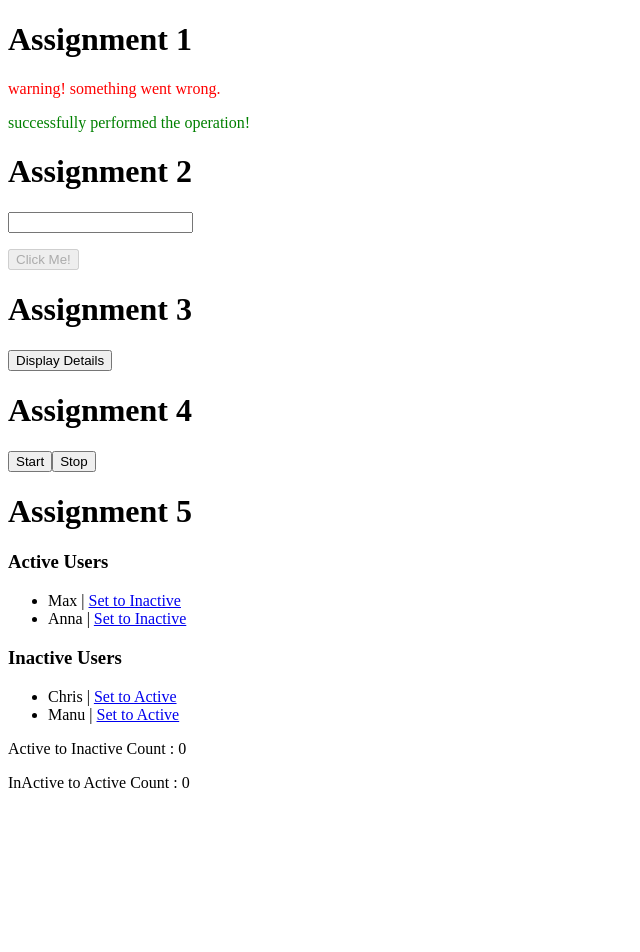
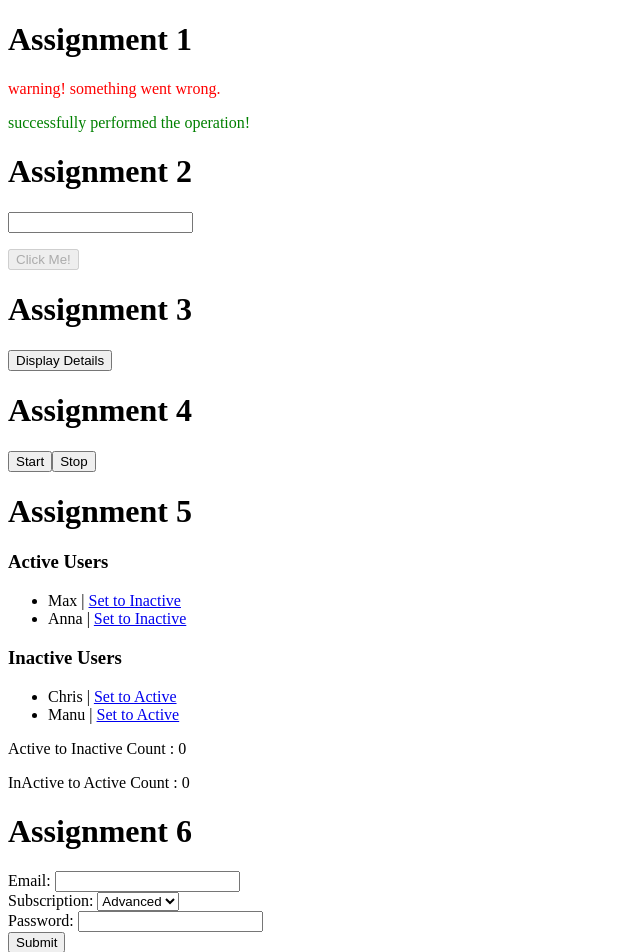
Before and after one commit to KaranDhawan38/Angular-Assignments, an Angular app: page / in a window 1280 px wide. Shown: the top 952 px of the page, without its empty margins (0-640 px from the left). Before the commit the page ends 808 px from the top, so only its background shows below. Built offline with nearby package versions, Linux system fonts and the light colour scheme.

Commit message:
Assignment 6

```diff
--- a/src/app/app.component.html
+++ b/src/app/app.component.html
@@ -35,3 +35,5 @@
       -->
     </div>
   </div>
+
+  <app-assignment6></app-assignment6>
--- a/src/app/app.module.ts
+++ b/src/app/app.module.ts
@@ -9,6 +9,7 @@ import { OddComponent } from './odd/odd.component';
 import { EvenComponent } from './even/even.component';
 import { ActiveUsersComponent } from './active-users/active-users.component';
 import { InactiveUsersComponent } from './inactive-users/inactive-users.component';
+import { Assignment6Component } from './assignment6/assignment6.component';
 
 @NgModule({
   declarations: [
@@ -19,7 +20,8 @@ import { InactiveUsersComponent } from './inactive-users/inactive-users.componen
     OddComponent,
     EvenComponent,
     ActiveUsersComponent,
-    InactiveUsersComponent
+    InactiveUsersComponent,
+    Assignment6Component
   ],
   imports: [
     BrowserModule,
--- /dev/null
+++ b/src/app/assignment6/assignment6.component.html
@@ -0,0 +1,31 @@
+<h1>Assignment 6</h1>
+<form #form="ngForm" (ngSubmit)="onSubmit()">
+  <div>
+    <label for="email">Email: </label>
+    <input type="email" name="email"
+    required
+    ngModel
+    email
+    #email="ngModel">
+    <span *ngIf="!email.valid && email.touched">Invalid Email!</span>
+  </div>
+  <div>
+    <label for="subscription">Subscription: </label>
+    <select name="subscription"
+    [ngModel]="selectedSub">
+      <option value="basic">Basic</option>
+      <option value="advanced">Advanced</option>
+      <option value="pro">Pro</option>
+    </select>
+  </div>
+  <div>
+    <label for="password">Password: </label>
+    <input type="password" name="password"
+    required
+    ngModel
+    #password="ngModel">
+    <span *ngIf="!password.valid && password.touched">Password cannot be empty!</span>
+  </div>
+  <button type="submit">Submit</button>
+</form>
+<span *ngIf="isFormInvalid">Cannot submit invalid form!</span>
--- /dev/null
+++ b/src/app/assignment6/assignment6.component.ts
@@ -0,0 +1,23 @@
+import { Component, ViewChild } from '@angular/core';
+import { NgForm } from '@angular/forms';
+
+@Component({
+  selector: 'app-assignment6',
+  templateUrl: './assignment6.component.html',
+  styleUrls: ['./assignment6.component.css']
+})
+export class Assignment6Component {
+  @ViewChild('form') myForm: NgForm;
+  isFormInvalid = false;
+  selectedSub = 'advanced';
+
+  onSubmit(){
+    if(this.myForm.status === 'VALID'){
+      this.isFormInvalid = false;
+      console.log(this.myForm.value);
+    }
+    else{
+      this.isFormInvalid = true;
+    }
+  }
+}
```
Also changed, not shown: src/app/assignment6/assignment6.component.css (added), 1 other file (tests, documents, lock files or other folders).
